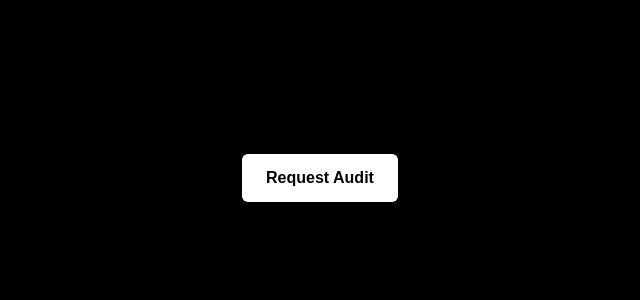
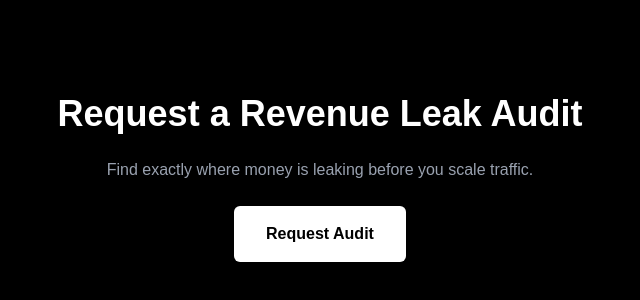
Before and after one commit to itsmenihal900-ctrl/leakops, a Next.js app: page /audit in a window 1280 px wide. Shown: the part 222-522 px from the top of the page, without its empty margins (320-960 px from the left). Built offline with nearby package versions, Linux system fonts and the light colour scheme.

Commit message:
fix audit page default export

```diff
--- a/app/audit/page.tsx
+++ b/app/audit/page.tsx
@@ -1,14 +1,24 @@
-export default function Page() {
+export default function AuditPage() {
   return (
-    <main className="min-h-screen flex items-center justify-center bg-black text-white">
+    <main className="min-h-screen bg-black text-white flex items-center justify-center px-6">
+      <div className="max-w-xl text-center space-y-6">
+        <h1 className="text-4xl font-bold">
+          Request a Revenue Leak Audit
+        </h1>
+
+        <p className="text-gray-400">
+          Find exactly where money is leaking before you scale traffic.
+        </p>
+
         <a
           href="https://forms.gle/UoUtjkZrhz5bbJ7f6"
           target="_blank"
           rel="noopener noreferrer"
-        className="inline-block rounded-md bg-white px-6 py-3 font-semibold text-black"
+          className="inline-block rounded-md bg-white px-8 py-4 font-semibold text-black hover:opacity-90 transition"
         >
           Request Audit
         </a>
+      </div>
     </main>
   );
 }
```
Lines whose indentation alone changed are shown as unchanged.
